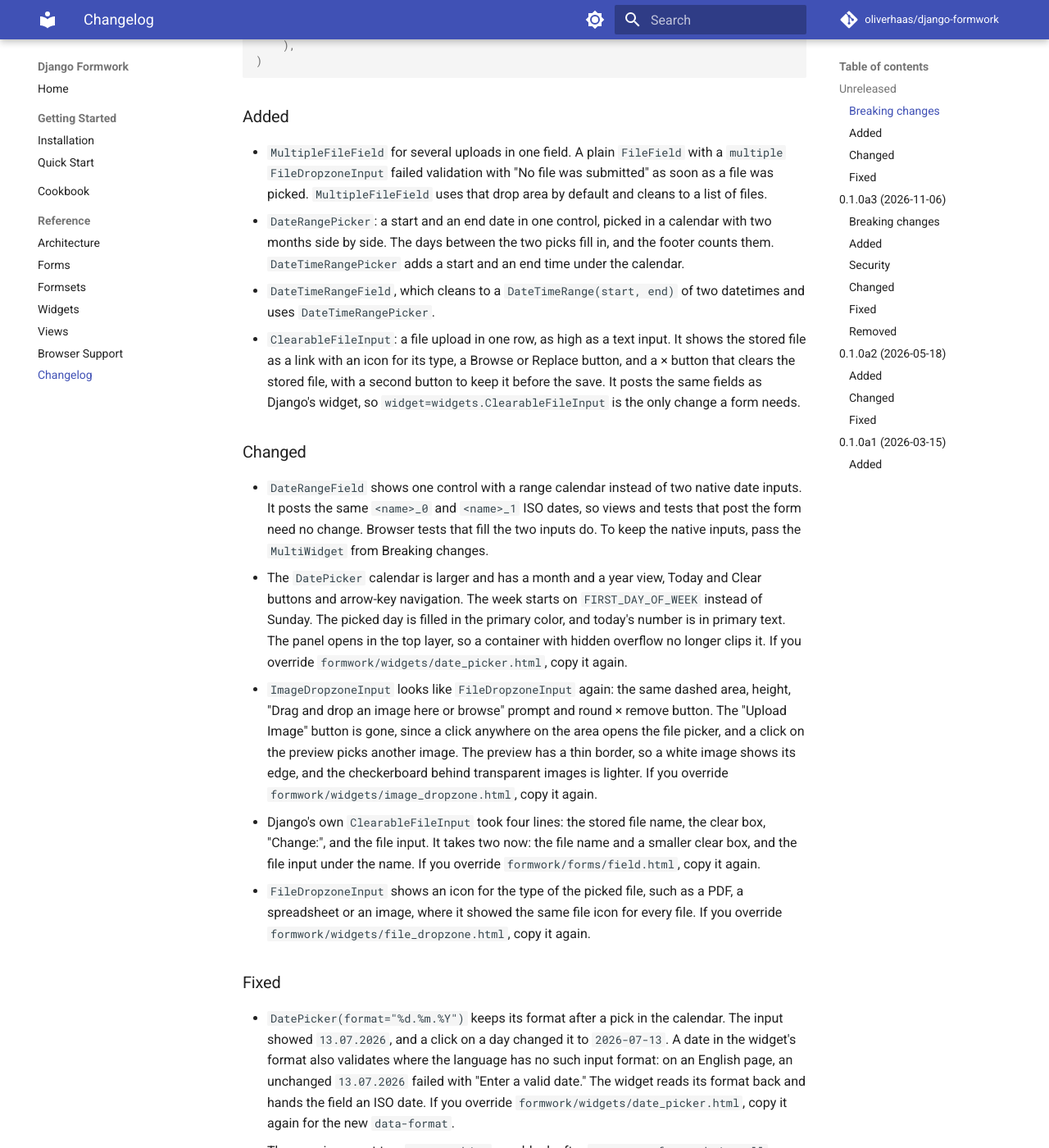
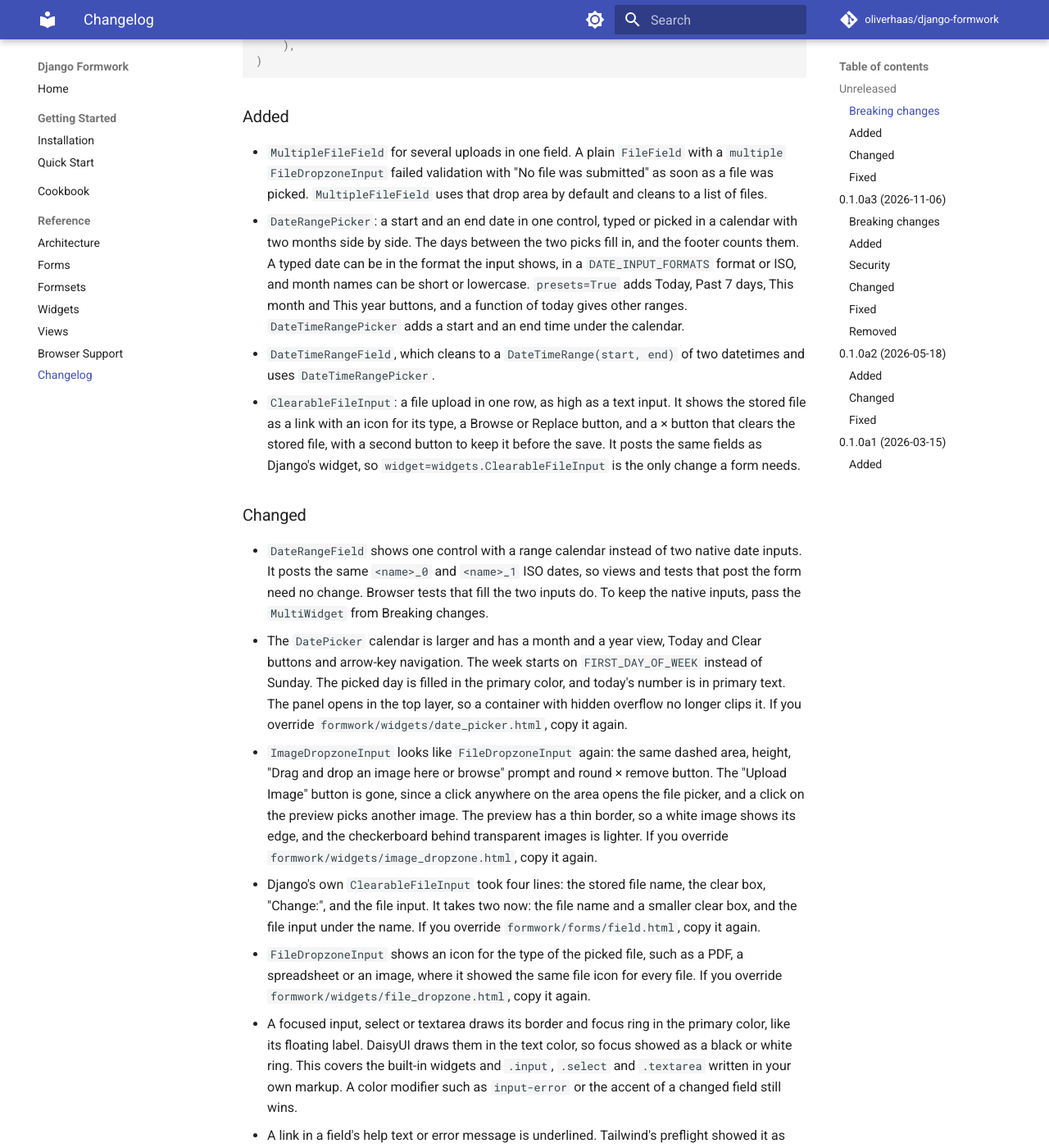
Before and after one commit to oliverhaas/django-formwork, an MkDocs documentation site: the page built from docs/reference/changelog.md, in a window 1280 px wide and 1400 px high, scrolled down 448 px. Shown: the whole window at 82% size. Built offline with MkDocs 1.6.1 and Material for MkDocs 9.7.7, drawn with Linux system fonts in a browser that asks for light colours; comment, search, counter and statistics services are not loaded; the version menu is left out; some of the changed text lies outside the part shown.

Commit message:
feat(widgets): type dates into DateRangePicker and draw focus in primary
DateRangePicker shows two text inputs that read typed dates in the shown
format, DATE_INPUT_FORMATS or ISO, and takes presets. Focused inputs,
selects and textareas draw their ring in the primary color, and links in
help and error text are underlined.

````diff
--- a/django_formwork/static/formwork/formwork.css
+++ b/django_formwork/static/formwork/formwork.css
@@ -45,6 +45,30 @@
 /* Display(badges=True) renders badge-{{ item.color }}. */
 @source inline("badge-{neutral,primary,secondary,accent,info,success,warning,error}");
 
+/* Focus ring in primary, like the floating label above a focused field.
+   DaisyUI draws it in base-content.  Formwork's widget rules @apply it
+   next to input/select/textarea, so it carries their specificity and the
+   more specific error and dirty-field variants still win. */
+@utility focus-primary {
+    &:focus,
+    &:focus-within,
+    &:open {
+        --input-color: var(--color-primary);
+    }
+}
+
+/* The same for .input, .select and .textarea written in markup.  It sits in
+   DaisyUI's base sub-layer, after its own :focus rule, so the color
+   modifiers (input-error, select-accent) in the next sub-layer still win. */
+@layer utilities {
+    @layer daisyui.l1.l2.l3 {
+        :is(.input, .select, .textarea):is(:focus, :focus-within),
+        .select:open {
+            --input-color: var(--color-primary);
+        }
+    }
+}
+
 /* Checkerboard behind image previews, so transparent areas show. */
 @utility bg-transparency-checkerboard {
     background: repeating-conic-gradient(#e5e5e5 0 25%, #ffffff 0 50%) top left / 16px 16px;
@@ -284,7 +308,14 @@
 }
 
 .clearable-file > a {
-    @apply link link-hover truncate;
+    @apply link truncate;
+}
+
+/* Links in help and error text come from Python strings, so they get the
+   link style here. Preflight would leave them looking like plain text. */
+.formwork-disclosure-text a,
+.formwork-disclosure-body a {
+    @apply link;
 }
 
 .clearable-file > input[type="checkbox"]:not(.toggle):not(.hidden) {
@@ -474,8 +505,8 @@
    Excludes ComboBox, the dropdown search inputs and inputs that a compound
    widget styles itself (OTPInput draws its boxes on the <label class="otp">,
    DateInput and InputMask style their own wrappers). */
-input:not([type="checkbox"]):not([type="radio"]):not([type="file"]):not([type="hidden"]):not([type="range"]):not(.combobox-input):not(.dropdown-content *):not(.otp > input):not(.date-picker-label *):not(.input-mask *) {
-    @apply input w-full;
+input:not([type="checkbox"]):not([type="radio"]):not([type="file"]):not([type="hidden"]):not([type="range"]):not(.combobox-input):not(.dropdown-content *):not(.otp > input):not(.date-picker-label *):not(.input-mask *):not(.date-range-field *) {
+    @apply input w-full focus-primary;
 }
 
 /* Hide the native number spinners everywhere: StepperNumberInput renders
@@ -542,7 +573,7 @@
 /* DatePicker: the label wrapper draws the input box around the text input
    and the icon button. */
 .date-picker-label {
-    @apply input w-full;
+    @apply input w-full focus-primary;
 }
 
 /* The inner text input keeps the UA default size=20 intrinsic width
@@ -577,26 +608,27 @@
     @apply opacity-100;
 }
 
-/* DateRangePicker and DateTimeRangePicker: the trigger button draws the input box. */
+/* DateRangePicker and DateTimeRangePicker: the box draws the input around
+   the start and end inputs.  Each input is as wide as the longest date the
+   format writes (--date-range-width, set by the widget), so the end keeps
+   its place whatever the start holds; both shrink in a narrow box. */
 .date-range-picker {
     @apply relative w-full;
 }
 
-.date-range-trigger {
-    @apply input w-full cursor-pointer text-start;
-}
-
-.date-range-part {
-    @apply min-w-0 truncate decoration-primary decoration-2 underline-offset-4;
-}
-
-/* An empty end reads as a placeholder; the end the next pick sets is underlined. */
-.date-range-part[data-empty] {
-    @apply text-base-content/50;
-}
-
-.date-range-part[data-active] {
-    @apply underline;
+.date-range-field {
+    @apply input w-full cursor-text focus-primary;
+}
+
+.date-range-input {
+    @apply min-w-0;
+    flex: 0 1 var(--date-range-width, 12ch);
+}
+
+/* A bar under the end the next pick sets, while the calendar is open.
+   Browsers draw no text-decoration on an input's value. */
+.date-range-input[data-active] {
+    box-shadow: inset 0 -2px 0 var(--color-primary);
 }
 
 /* Calendar panel of the date pickers, sized after DaisyUI's calendar styles
@@ -671,6 +703,11 @@
     @apply mt-2 flex items-center gap-2 border-t border-base-200 pt-2;
 }
 
+/* DateRangePicker presets: buttons that pick a whole range. */
+.calendar-presets {
+    @apply mt-2 flex flex-wrap gap-1 border-t border-base-200 pt-2;
+}
+
 /* StepperNumberInput: minus and plus buttons sit inside the input's
    padding.  The trailing-buttons variant resets the padding with utilities. */
 .input-stepper {
@@ -716,26 +753,28 @@
 }
 
 textarea {
-    @apply textarea w-full;
+    @apply textarea w-full focus-primary;
 }
 
 select {
-    @apply select w-full;
+    @apply select w-full focus-primary;
 }
 
 /* SelectMultiple / Select summary triggers: DaisyUI .select
    applied via @apply to avoid @layer utilities conflict. */
 details.formwork-select > summary,
 details.formwork-select-multiple > summary {
-    @apply select w-full text-left;
+    @apply select w-full text-left focus-primary;
     list-style: none;
     cursor: pointer;
 }
 
 /* DaisyUI turns the caret up on :focus and on a native select's :open.
-   Keep it up while the dropdown is open: the search box takes focus. */
+   Keep it up, and the ring primary, while the dropdown is open: the
+   search box takes focus. */
 details.formwork-select[open] > summary,
 details.formwork-select-multiple[open] > summary {
+    --input-color: var(--color-primary);
     background-image: linear-gradient(135deg, #0000 50%, currentColor 50%), linear-gradient(45deg, currentColor 50%, #0000 50%);
 }
 
@@ -791,7 +830,7 @@
 /* File inputs.  Excludes the upload widgets' inputs: FileDropzoneInput hides its
    input, ImageDropzoneInput keeps an sr-only input inside its drop label. */
 input[type="file"]:not(.dropzone *):not(.sr-only) {
-    @apply file-input w-full;
+    @apply file-input w-full focus-primary;
 }
 
 input[type="range"] {
@@ -831,7 +870,7 @@
    root's fit-content measurement; min-width stretches it back to the
    root's final width. */
 input.combobox-input {
-    @apply input;
+    @apply input focus-primary;
     width: 0;
     min-width: 100%;
 }
@@ -848,7 +887,7 @@
    it opens the file picker.  The file input inside it is visually hidden and
    takes the keyboard focus, which .input:focus-within shows on the row. */
 .clearable-file-input-row {
-    @apply input w-full cursor-pointer;
+    @apply input w-full cursor-pointer focus-primary;
 }
 
 /* FileDropzoneInput: fill the container width. */
@@ -1199,7 +1238,7 @@
    DaisyUI's -accent variants highlight the modified input.
    ================================================================ */
 
-fieldset.formwork-dirty input:not([type="checkbox"]):not([type="radio"]):not([type="file"]):not([type="hidden"]):not([type="range"]):not(.combobox-input):not(.dropdown-content *):not(.otp > input):not(.date-picker-label *) {
+fieldset.formwork-dirty input:not([type="checkbox"]):not([type="radio"]):not([type="file"]):not([type="hidden"]):not([type="range"]):not(.combobox-input):not(.dropdown-content *):not(.otp > input):not(.date-picker-label *):not(.date-range-field *) {
     @apply input-accent;
 }
 
@@ -1208,7 +1247,7 @@
 }
 
 fieldset.formwork-dirty .date-picker-label,
-fieldset.formwork-dirty .date-range-trigger,
+fieldset.formwork-dirty .date-range-field,
 fieldset.formwork-dirty .clearable-file-input-row {
     @apply input-accent;
 }
@@ -1386,7 +1425,7 @@
    of specificity. The error recolor has to beat those classes too.
    ================================================================ */
 
-input[aria-invalid="true"]:not([type="checkbox"]):not([type="radio"]):not([type="file"]):not([type="range"]):not(.combobox-input):not(.dropdown-content *):not(.otp > input):not(.date-picker-label *) {
+input[aria-invalid="true"]:not([type="checkbox"]):not([type="radio"]):not([type="file"]):not([type="range"]):not(.combobox-input):not(.dropdown-content *):not(.otp > input):not(.date-picker-label *):not(.date-range-field *) {
     @apply input-error;
 }
 
@@ -1397,7 +1436,7 @@
 
 /* DatePicker: style the wrapper label based on the inner input's state. */
 .date-picker-label:has(> input[aria-invalid="true"]),
-.date-range-trigger[aria-invalid="true"],
+.date-range-field:has(> input[aria-invalid="true"]),
 .clearable-file-input-row:has(> input[aria-invalid="true"]) {
     @apply input-error;
 }
--- a/docs/reference/changelog.md
+++ b/docs/reference/changelog.md
@@ -26,9 +26,13 @@
   `multiple` `FileDropzoneInput` failed validation with "No file was submitted" as soon
   as a file was picked. `MultipleFileField` uses that drop area by default and cleans to
   a list of files.
-- `DateRangePicker`: a start and an end date in one control, picked in a calendar with
-  two months side by side. The days between the two picks fill in, and the footer counts
-  them. `DateTimeRangePicker` adds a start and an end time under the calendar.
+- `DateRangePicker`: a start and an end date in one control, typed or picked in a
+  calendar with two months side by side. The days between the two picks fill in, and the
+  footer counts them. A typed date can be in the format the input shows, in a
+  `DATE_INPUT_FORMATS` format or ISO, and month names can be short or lowercase.
+  `presets=True` adds Today, Past 7 days, This month and This year buttons, and a
+  function of today gives other ranges. `DateTimeRangePicker` adds a start and an end
+  time under the calendar.
 - `DateTimeRangeField`, which cleans to a `DateTimeRange(start, end)` of two datetimes
   and uses `DateTimeRangePicker`.
 - `ClearableFileInput`: a file upload in one row, as high as a text input. It shows the
@@ -62,6 +66,13 @@
 - `FileDropzoneInput` shows an icon for the type of the picked file, such as a PDF,
   a spreadsheet or an image, where it showed the same file icon for every file. If you
   override `formwork/widgets/file_dropzone.html`, copy it again.
+- A focused input, select or textarea draws its border and focus ring in the primary
+  color, like its floating label. DaisyUI draws them in the text color, so focus showed
+  as a black or white ring. This covers the built-in widgets and `.input`, `.select` and
+  `.textarea` written in your own markup. A color modifier such as `input-error` or the
+  accent of a changed field still wins.
+- A link in a field's help text or error message is underlined. Tailwind's preflight
+  showed it as plain text.
 
 ### Fixed
 
--- a/docs/reference/widgets.md
+++ b/docs/reference/widgets.md
@@ -451,13 +451,21 @@
 
 ### DateRangePicker and DateRangeField
 
-`DateRangePicker` shows a start and an end date in one control. A click
-opens a calendar with two months side by side, one on a phone. The first
-click on a day sets the start, the second the end, and the days in between
-fill in while the pointer moves. A click before the start begins the range
-again there. A click on the end date in the closed control opens the
-calendar to change the end alone. The footer counts the days and has a
-Clear button.
+`DateRangePicker` shows a start and an end date as two text inputs in one
+box. A click or the focus opens a calendar with two months side by side, one
+on a phone. The first click on a day sets the start, the second the end, and
+the days in between fill in while the pointer moves. A click before the start
+begins the range again there. A click into the end input opens the calendar
+to change the end alone. The footer counts the days and has a Clear button.
+
+The inputs also take typed dates. A date an input can read moves the
+calendar to its month and marks it, and Tab goes on from the start to the
+end. An input reads the format it shows, the formats in `DATE_INPUT_FORMATS`
+and ISO. Month names can be full or short, in any case, with or without the
+dot, so `nov 8 2026` reads as November 8, 2026. When the focus leaves an
+input, a date it read shows in the display format. Text that names no date
+posts as typed: the field reports it and the input keeps the text. An end
+typed before the start is not swapped, and the field reports the order.
 
 Use it through `DateRangeField`, which cleans to a `DateRange(start, end)`
 and uses the picker by default:
@@ -478,18 +486,42 @@
 (`max_span`).
 
 The widget posts each date as ISO in a hidden input (`period_0`,
-`period_1`). `format` sets how the control shows them: a Django format
+`period_1`). `format` sets how the inputs show them: a Django format
 setting name or a format string, `DATE_FORMAT` by default. Month and
 weekday names follow the active language, and the week starts on
-`FIRST_DAY_OF_WEEK`.
+`FIRST_DAY_OF_WEEK`. Each input is as wide as the longest date the format
+writes, so the end keeps its place whatever the start holds. A short format
+fits a narrow column:
 
 ```python
 period = DateRangeField(widget=widgets.DateRangePicker(format="SHORT_DATE_FORMAT"))
 ```
 
-`data-*` and `hx-*` attrs go on the end input, which fires one `change`
-when a range is complete. The other attrs go on the button that opens the
-calendar.
+`presets=True` adds four buttons under the calendar: Today, Past 7 days,
+This month and This year. A preset picks its whole range and closes the
+calendar. The days count in the current time zone, as in Django's admin date
+filter, and Past 7 days is today and the six days before it. For other
+ranges, pass a function that takes today and returns `(label, start, end)`
+tuples. `DateRangePicker.default_presets` returns the four above:
+
+```python
+from datetime import timedelta
+
+from django.utils.translation import gettext as _
+
+
+def presets(today):
+    past_30_days = (_("Past 30 days"), today - timedelta(days=29), today)
+    return [*widgets.DateRangePicker.default_presets(today), past_30_days]
+
+
+period = DateRangeField(widget=widgets.DateRangePicker(presets=presets))
+```
+
+The field label names the two inputs as a group. `data-*` and `hx-*` attrs
+go on the end's hidden input, which fires one `change` when the range
+changes. `aria-describedby`, `aria-invalid` and `aria-required` go on both
+text inputs, and the other attrs on the start input.
 
 ### DateTimeRangePicker and DateTimeRangeField
 
@@ -498,6 +530,11 @@
 a start time and an end time under it and a Done button that closes it. The
 times start at 00:00 and 23:59. The inputs post `YYYY-MM-DDTHH:MM` in the
 current time zone, and an aware value shows in it.
+
+A typed date can carry a time, in the display format or in a format from
+`DATETIME_INPUT_FORMATS`: `3/1/2030 14:30` or `Mar. 1, 2030, 2:30 p.m.`. A
+date typed without a time takes the time under the calendar. A preset picks
+its days from 00:00 to 23:59.
 
 ```python
 from django_formwork import DateTimeRangeField
````
Also changed, not shown: django_formwork/static/formwork/widgets/_calendar.js (+136 -0 lines), django_formwork/static/formwork/widgets/date_range_picker.js (+228 -96 lines), 8 other files.
